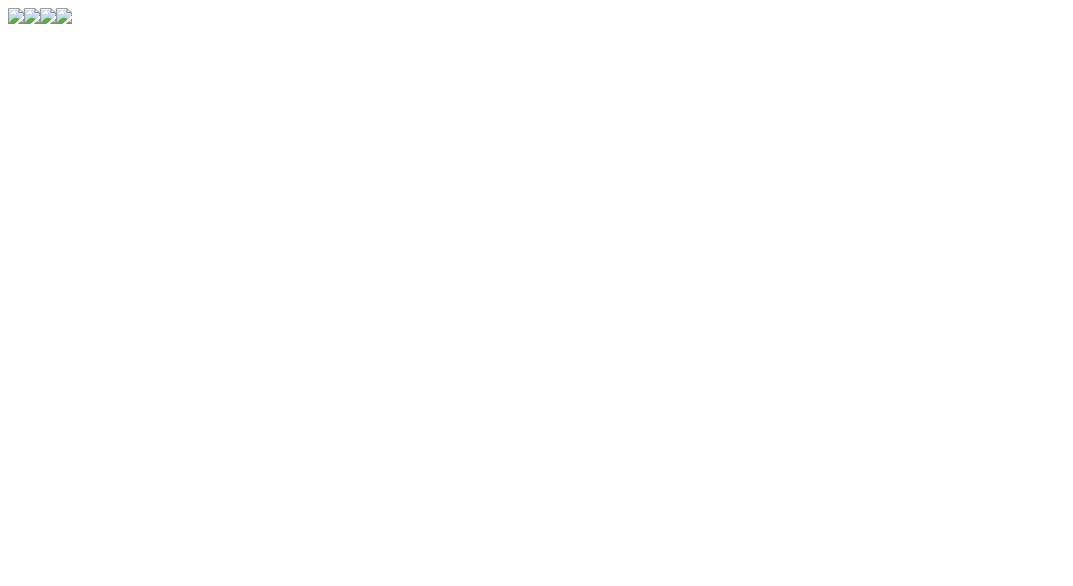
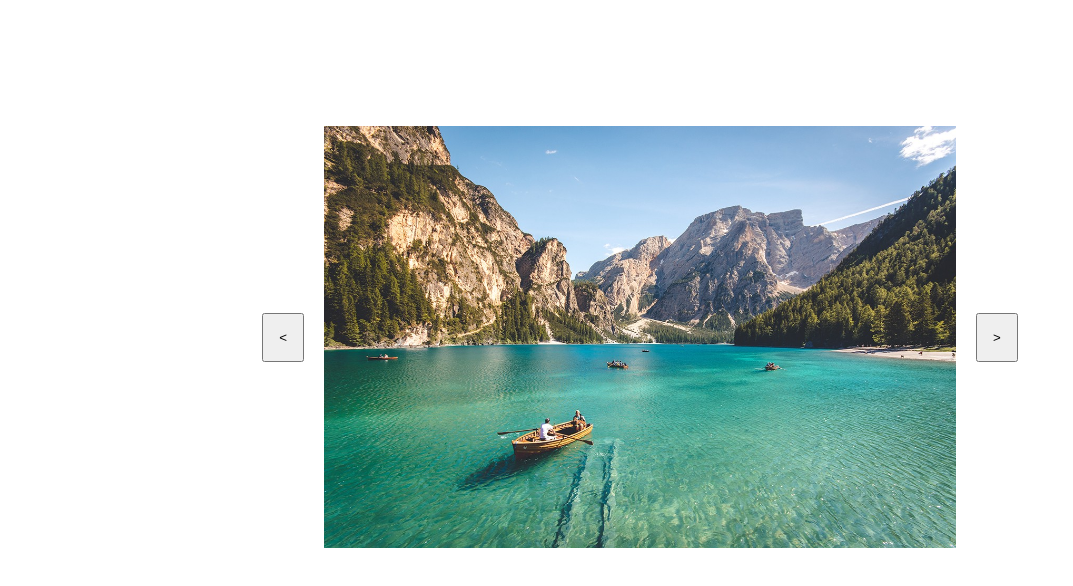
Before and after one commit to Selenejpg/vue-slider, a plain HTML site: page index.html in a window 1280 px wide. Shown: the whole page, without its empty margins (0-1073 px from the left). Drawn offline with nearby package versions, Linux system fonts and the light colour scheme.

Commit message:
esercizio completato

```diff
--- a/index.html
+++ b/index.html
@@ -8,8 +8,12 @@
 </head>
 <body>
 
-    <div id="root">
-        <img v-for="img in immagini" :src="immagini" >
+    <div style="display: flex; justify-content: center; align-items: center; margin-top: 10%; margin-bottom: 10%;" id="root">
+        <button @click="indietro" style="margin-right: 20px; padding: 15px;"><</button>
+
+        <img style="width: 50%;" :src="immagini[index]" >
+
+        <button @click="avanti" style="margin-left: 20px; padding: 15px;">></button>
     </div>
 
 <script src="https://cdn.jsdelivr.net/npm/vue@2.6.14/dist/vue.js"></script>
--- a/myscript.js
+++ b/myscript.js
@@ -1,7 +1,30 @@
+//Partiamo da un array di immagini
 var app = new Vue({
     el: '#root',
     data: {
-        immagini: ['1_Gsq1yHsb3cV2JKuj5c_SoQ.jpeg','luca-bravo-o453m2liufs-unsplash-1.jpeg','NIK95.lead_.GettyImages_1037349126.jpg', 'Sudafrica_fynbos_1.webp']
+        index:0,
+
+        immagini: [
+            './1_Gsq1yHsb3cV2JKuj5c_SoQ.jpeg',
+            './luca-bravo-o453m2liufs-unsplash-1.jpeg',
+            './NIK95.lead_.GettyImages_1037349126.jpg',
+            './Sudafrica_fynbos_1.webp'
+        ]
+    },
+    //Al click delle freccette "sinistra" e "destra" lo slider cambierà l'immagine visibile passando alla successiva oppure alla precedente.
+    methods: {
+        avanti: function () {
+            this.index += 1 ;
+            if (this.index > (this.immagini.length - 1)) {
+                this.index = 0;
+            }
+        },
+        indietro: function () {
+            this.index -= 1 ;
+            if (this.index < 0) {
+                this.index = (this.immagini.length - 1);
+            }
+        }
     }
 
 })
```
